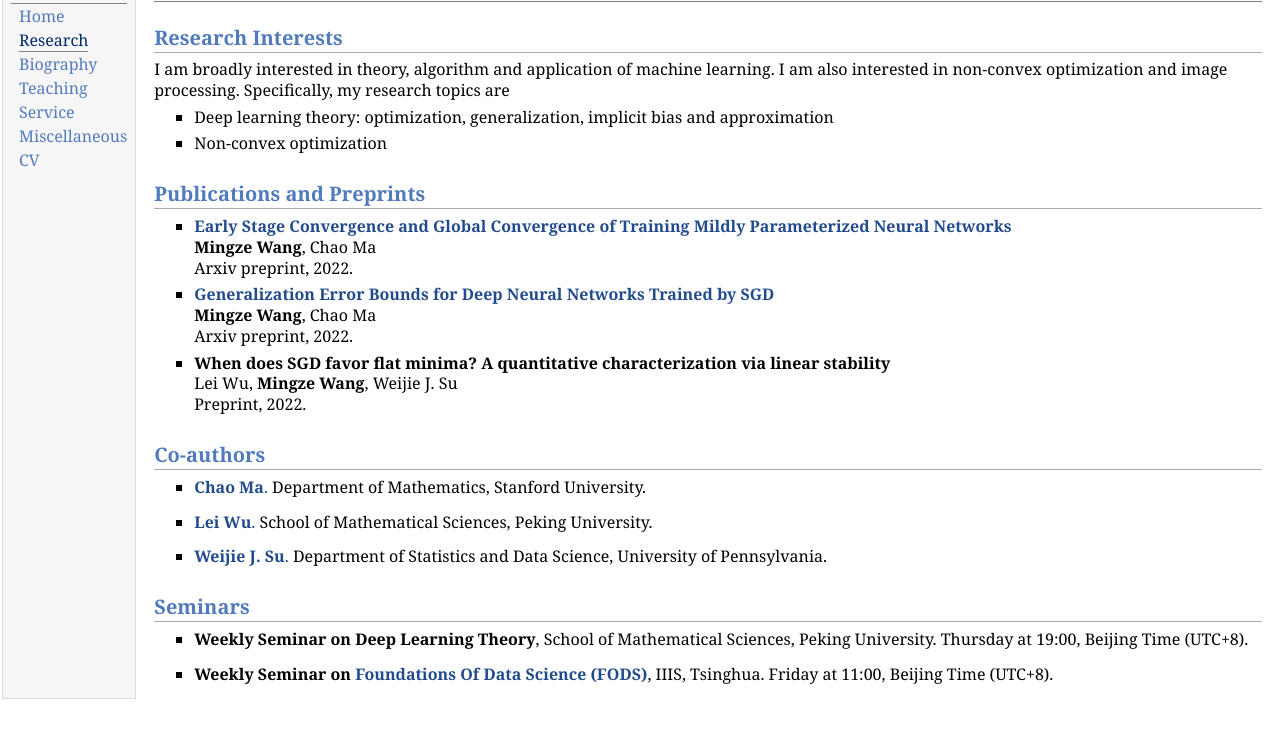
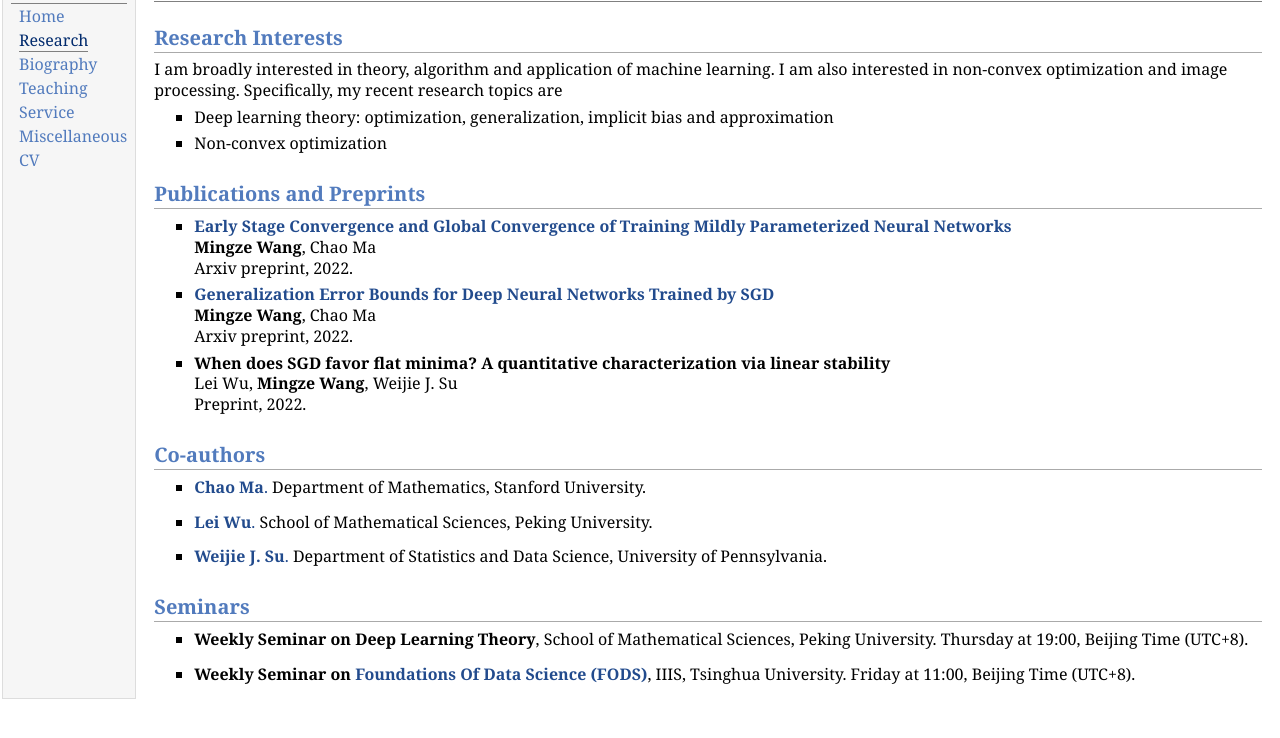
Before and after one commit to wmz9/wmz9.github.io, a plain HTML site: page research.html in a window 1280 px wide. Shown: the part 48-786 px from the top of the page. Drawn offline with Linux system fonts and the light colour scheme.

Commit message:
correct06

```diff
--- a/research.html
+++ b/research.html
@@ -26,7 +26,7 @@
 <h1>Research</h1>
 </div>
 <h2>Research Interests</h2>
-<p>I am broadly interested in theory, algorithm and application of machine learning. I am also interested in non-convex optimization and image processing. Specifically, my research topics are</p>
+<p>I am broadly interested in theory, algorithm and application of machine learning. I am also interested in non-convex optimization and image processing. Specifically, my recent research topics are</p>
 <ul>
 <li><p>Deep learning theory: optimization, generalization, implicit bias and approximation</p>
 </li>
@@ -67,7 +67,7 @@ Preprint, 2022.</p>
 </li>
 </ul>
 <ul>
-<li><p><b>Weekly Seminar on <a href="http://group.iiis.tsinghua.edu.cn/~fods/index.html">Foundations Of Data Science (FODS)</a></b>, IIIS, Tsinghua. Friday at 11:00, Beijing Time (UTC+8).</p>
+<li><p><b>Weekly Seminar on <a href="http://group.iiis.tsinghua.edu.cn/~fods/index.html">Foundations Of Data Science (FODS)</a></b>, IIIS, Tsinghua University. Friday at 11:00, Beijing Time (UTC+8).</p>
 </li>
 </ul>
 </td>
```
Also changed, not shown: index.html (+1 -1 lines), 4 other files.
